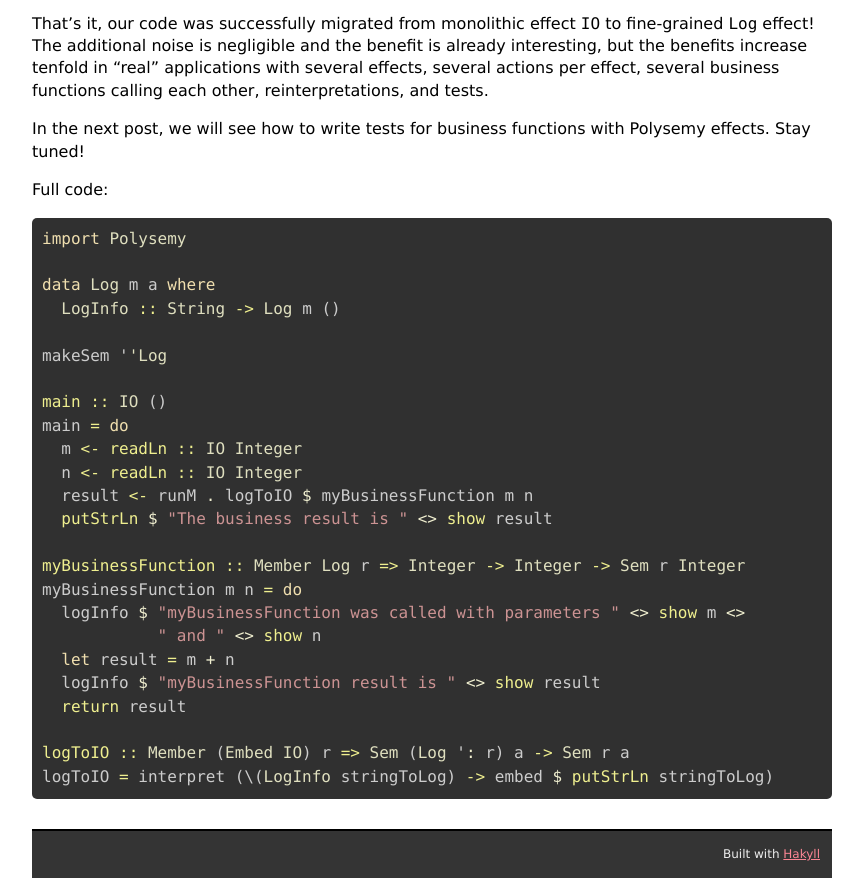
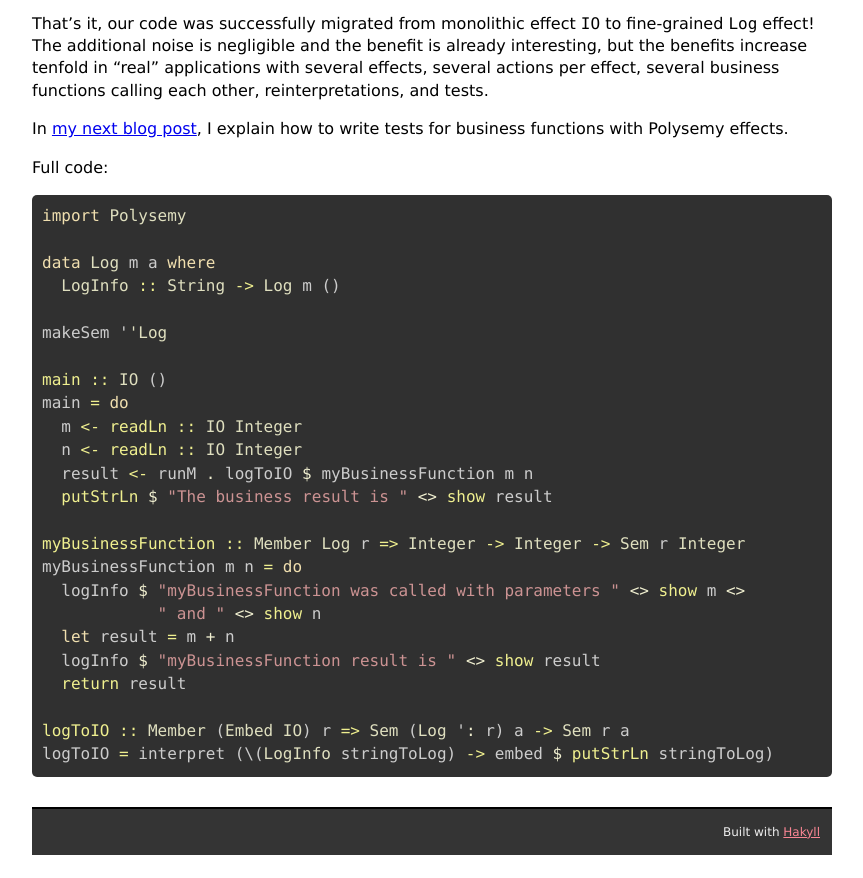
Before and after one commit to sir4ur0n/sir4ur0n.github.io, a plain HTML site: page posts/polysemy-first-example.html in a window 1280 px wide. Shown: the part 4343-5221 px from the top of the page, without its empty margins (208-1071 px from the left). After the commit the page ends 5198 px from the top, so only its background shows below. Drawn offline with Linux system fonts and the light colour scheme.

Commit message:
Automated deployment: Mon Apr 20 14:10:27 UTC 2020 5378324e19d66dd7b693568b2eede03b7f5ed63a

```diff
--- a/posts/polysemy-first-example.html
+++ b/posts/polysemy-first-example.html
@@ -141,7 +141,7 @@ MemberWithError Log r =&gt; Text -&gt; Sem r ()</code></pre>
 <span id="cb10-5"><a href="#cb10-5"></a>  result <span class="ot">&lt;-</span> runM <span class="op">.</span> logToIO <span class="op">$</span> myBusinessFunction m n</span>
 <span id="cb10-6"><a href="#cb10-6"></a>  <span class="fu">putStrLn</span> <span class="op">$</span> <span class="st">&quot;The business result is &quot;</span> <span class="op">&lt;&gt;</span> <span class="fu">show</span> result</span></code></pre></div>
 <p>That’s it, our code was successfully migrated from monolithic effect <code>IO</code> to fine-grained <code>Log</code> effect! The additional noise is negligible and the benefit is already interesting, but the benefits increase tenfold in “real” applications with several effects, several actions per effect, several business functions calling each other, reinterpretations, and tests.</p>
-<p>In the next post, we will see how to write tests for business functions with Polysemy effects. Stay tuned!</p>
+<p>In <a href="polysemy-tests.html">my next blog post</a>, I explain how to write tests for business functions with Polysemy effects.</p>
 <p>Full code:</p>
 <div class="sourceCode" id="cb11"><pre class="sourceCode haskell"><code class="sourceCode haskell"><span id="cb11-1"><a href="#cb11-1"></a><span class="kw">import</span> <span class="dt">Polysemy</span></span>
 <span id="cb11-2"><a href="#cb11-2"></a></span>
```
